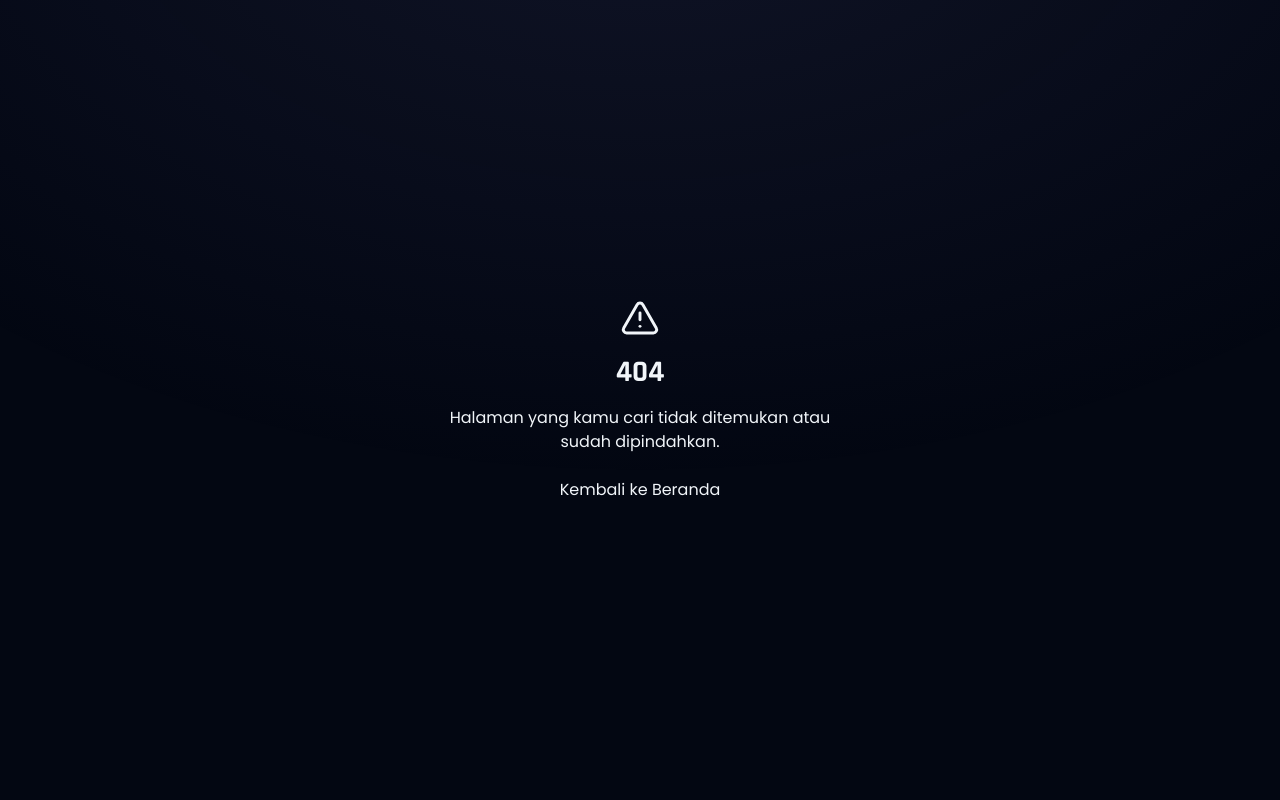
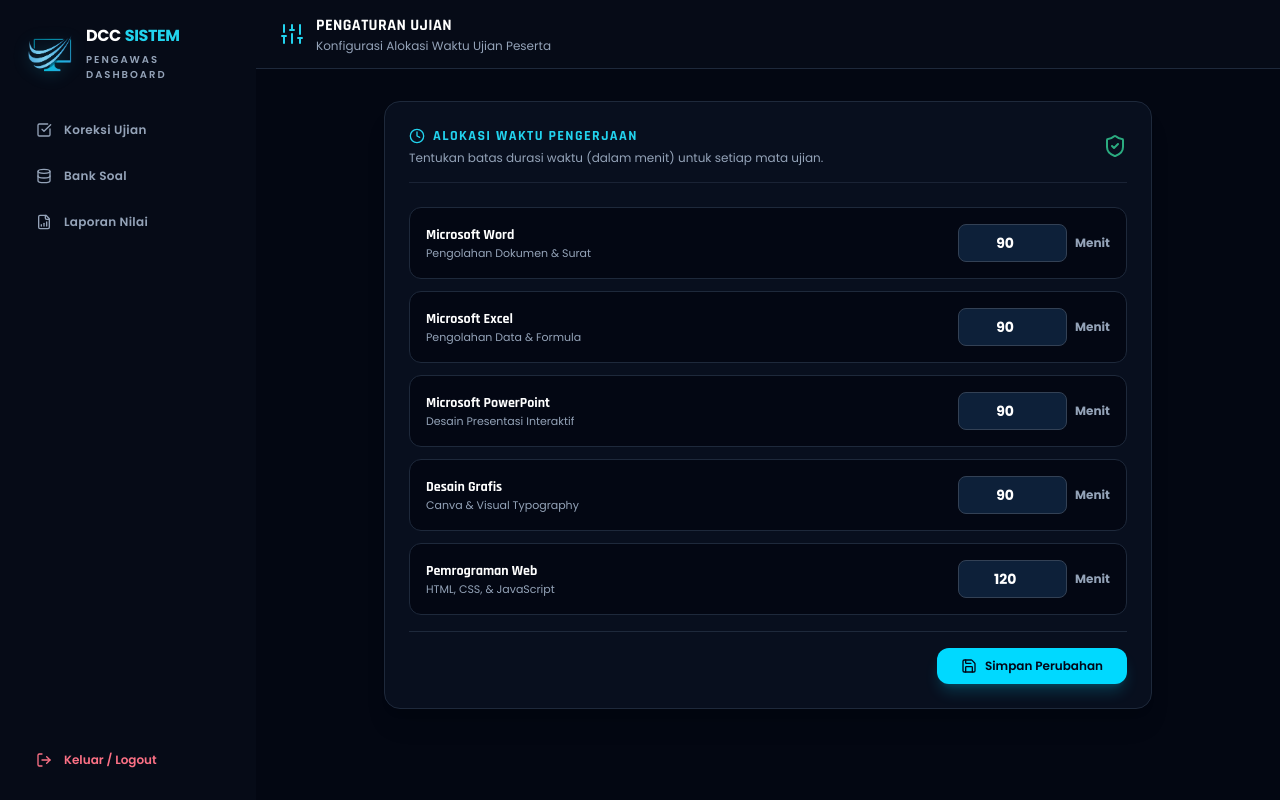
Before and after one commit to dcc-daruttaufiq/dcc-cbt-system, a React (Vite) app in the folder client/: page /pengaturan-ujian in a window 1280 px wide. Before the commit this address had no page. Built offline with nearby package versions, Linux system fonts and the light colour scheme; no server answers; the database is empty.

Commit message:
pengaturanujian

```diff
--- a/client/src/pages/DashboardPanitia.jsx
+++ b/client/src/pages/DashboardPanitia.jsx
@@ -75,12 +75,6 @@ export default function DashboardPanitia() {
   const ITEMS_PER_PAGE = 8;
 
   const pesertaFileInputRef = useRef(null);
-
-  const menuPanitia = [
-    { label: 'Koreksi Ujian', path: '/dashboard-panitia', icon: '📊' },
-    { label: 'Bank Soal', path: '/bank-soal', icon: '📚' },
-    { label: 'Laporan Nilai', path: '/laporan', icon: '📈' },
-  ];
 
   // 1. LOAD CONFIG DURASI DARI SUPABASE / LOCALSTORAGE
   const loadPengaturanDurasi = async () => {
--- /dev/null
+++ b/client/src/pages/PengaturanUjian.jsx
@@ -0,0 +1,185 @@
+import React, { useState, useEffect } from 'react';
+import { supabase, TABLES } from '../utils/supabaseClient';
+import Sidebar from '../components/ui/Sidebar';
+import Navbar from '../components/ui/Navbar';
+import Button from '../components/ui/Button';
+import Input from '../components/ui/Input';
+import { Sliders, Clock, Save, CheckCircle2, AlertCircle, ShieldCheck } from 'lucide-react';
+
+const KATALOG_KATEGORI = [
+  { id: 'word', nama: 'Microsoft Word', desc: 'Pengolahan Dokumen & Surat' },
+  { id: 'excel', nama: 'Microsoft Excel', desc: 'Pengolahan Data & Formula' },
+  { id: 'powerpoint', nama: 'Microsoft PowerPoint', desc: 'Desain Presentasi Interaktif' },
+  { id: 'desain', nama: 'Desain Grafis', desc: 'Canva & Visual Typography' },
+  { id: 'pemrograman', nama: 'Pemrograman Web', desc: 'HTML, CSS, & JavaScript' }
+];
+
+export default function PengaturanUjian() {
+  const [durasiUjian, setDurasiUjian] = useState({
+    word: 90,
+    excel: 90,
+    powerpoint: 90,
+    desain: 90,
+    pemrograman: 120
+  });
+
+  const [isLoading, setIsLoading] = useState(true);
+  const [isSaving, setIsSaving] = useState(false);
+  const [message, setMessage] = useState({ type: '', text: '' });
+
+  const menuPanitia = [
+    { label: 'Koreksi Ujian', path: '/dashboard-panitia', icon: '📊' },
+    { label: 'Bank Soal', path: '/bank-soal', icon: '📚' },
+    { label: 'Pengaturan Ujian', path: '/pengaturan-ujian', icon: '⚙️' },
+    { label: 'Laporan Nilai', path: '/laporan', icon: '📈' },
+  ];
+
+  // Load Pengaturan dari Supabase Cloud
+  const loadPengaturan = async () => {
+    setIsLoading(true);
+    try {
+      const { data, error } = await supabase
+        .from(TABLES.PENGATURAN_UJIAN || 'pengaturan_ujian')
+        .select('*')
+        .eq('key', 'durasi_ujian_menit')
+        .maybeSingle();
+
+      if (!error && data && data.value) {
+        const parsed = typeof data.value === 'string' ? JSON.parse(data.value) : data.value;
+        setDurasiUjian(prev => ({ ...prev, ...parsed }));
+        localStorage.setItem('dcc_durasi_ujian', JSON.stringify(parsed));
+      }
+    } catch (err) {
+      console.warn('Membaca durasi dari cache lokal...', err);
+      const local = localStorage.getItem('dcc_durasi_ujian');
+      if (local) {
+        try { setDurasiUjian(JSON.parse(local)); } catch (e) {}
+      }
+    } finally {
+      setIsLoading(false);
+    }
+  };
+
+  useEffect(() => {
+    loadPengaturan();
+  }, []);
+
+  // Simpan Pengaturan ke Supabase Cloud
+  const handleSimpan = async (e) => {
+    e.preventDefault();
+    setIsSaving(true);
+    setMessage({ type: '', text: '' });
+
+    try {
+      localStorage.setItem('dcc_durasi_ujian', JSON.stringify(durasiUjian));
+
+      const { error } = await supabase
+        .from(TABLES.PENGATURAN_UJIAN || 'pengaturan_ujian')
+        .upsert({
+          key: 'durasi_ujian_menit',
+          value: JSON.stringify(durasiUjian),
+          updated_at: new Date().toISOString()
+        }, { onConflict: 'key' });
+
+      if (error) throw error;
+
+      setMessage({ type: 'success', text: 'Pengaturan durasi ujian berhasil disimpan ke Supabase Cloud!' });
+    } catch (err) {
+      console.error('Gagal menyimpan ke Cloud:', err);
+      setMessage({ type: 'warning', text: 'Tersimpan di Lokal. Pastikan SQL Editor Supabase sudah dijalankan.' });
+    } finally {
+      setIsSaving(false);
+    }
+  };
+
+  return (
+    <div className="flex min-h-screen bg-[#030712] text-slate-100 font-sans">
+      <Sidebar links={menuPanitia} userRole="Pengawas" />
+
+      <div className="flex-1 flex flex-col min-w-0">
+        <Navbar>
+          <div className="flex items-center gap-3">
+            <Sliders className="text-cyan-400 w-6 h-6" />
+            <div>
+              <h1 className="text-base font-display font-bold text-white tracking-wide">PENGATURAN UJIAN</h1>
+              <p className="text-xs text-slate-400">Konfigurasi Alokasi Waktu Ujian Peserta</p>
+            </div>
+          </div>
+        </Navbar>
+
+        <main className="p-6 md:p-8 flex-1 overflow-y-auto">
+          <div className="max-w-3xl mx-auto space-y-6">
+
+            <div className="p-6 bg-[#0d1527]/60 border border-slate-800 rounded-2xl space-y-6 shadow-xl">
+              <div className="border-b border-slate-800/80 pb-4 flex items-center justify-between">
+                <div>
+                  <h2 className="text-sm font-display font-bold text-cyan-400 uppercase tracking-widest flex items-center gap-2">
+                    <Clock className="w-4 h-4" /> ALOKASI WAKTU PENGERJAAN
+                  </h2>
+                  <p className="text-xs text-slate-400 mt-1">
+                    Tentukan batas durasi waktu (dalam menit) untuk setiap mata ujian.
+                  </p>
+                </div>
+                <ShieldCheck className="w-6 h-6 text-emerald-400 opacity-80" />
+              </div>
+
+              {message.text && (
+                <div className={`p-3.5 rounded-xl text-xs flex items-center gap-2.5 border ${
+                  message.type === 'success'
+                    ? 'bg-emerald-500/10 border-emerald-500/30 text-emerald-400'
+                    : 'bg-amber-500/10 border-amber-500/30 text-amber-400'
+                }`}>
+                  {message.type === 'success' ? <CheckCircle2 className="w-4 h-4 shrink-0" /> : <AlertCircle className="w-4 h-4 shrink-0" />}
+                  <span>{message.text}</span>
+                </div>
+              )}
+
+              {isLoading ? (
+                <div className="p-8 text-center text-xs text-slate-500">Memuat konfigurasi durasi...</div>
+              ) : (
+                <form onSubmit={handleSimpan} className="space-y-4">
+                  <div className="grid grid-cols-1 gap-3">
+                    {KATALOG_KATEGORI.map((kat) => (
+                      <div key={kat.id} className="p-4 rounded-xl bg-[#030712]/90 border border-slate-800 flex items-center justify-between gap-4">
+                        <div>
+                          <h3 className="font-display font-bold text-sm text-white">{kat.nama}</h3>
+                          <p className="text-[11px] text-slate-400">{kat.desc}</p>
+                        </div>
+
+                        <div className="flex items-center gap-2">
+                          <Input
+                            type="number"
+                            min="5"
+                            max="360"
+                            value={durasiUjian[kat.id] || 90}
+                            onChange={(e) => {
+                              const val = parseInt(e.target.value) || 0;
+                              setDurasiUjian(prev => ({ ...prev, [kat.id]: val }));
+                            }}
+                            className="w-24 text-center font-display font-bold text-cyan-400 text-sm py-2 bg-[#0d1527] border-slate-700"
+                          />
+                          <span className="text-xs text-slate-400 font-sans font-bold">Menit</span>
+                        </div>
+                      </div>
+                    ))}
+                  </div>
+
+                  <div className="pt-4 border-t border-slate-800 flex justify-end">
+                    <Button
+                      type="submit"
+                      disabled={isSaving}
+                      className="bg-cyan-400 hover:bg-cyan-300 text-slate-950 font-display font-bold text-xs px-6 py-2.5 border-0 rounded-xl flex items-center gap-2 shadow-lg shadow-cyan-400/20"
+                    >
+                      <Save className="w-4 h-4" /> {isSaving ? 'Menyimpan...' : 'Simpan Perubahan'}
+                    </Button>
+                  </div>
+                </form>
+              )}
+            </div>
+
+          </div>
+        </main>
+      </div>
+    </div>
+  );
+}
--- a/client/src/routes/AppRoutes.jsx
+++ b/client/src/routes/AppRoutes.jsx
@@ -12,6 +12,7 @@ const DashboardAdmin = lazy(() => import('../pages/DashboardAdmin'));
 const RuangUjian = lazy(() => import('../pages/RuangUjian'));
 const BankSoal = lazy(() => import('../pages/BankSoal'));
 const Laporan = lazy(() => import('../pages/Laporan'));
+const PengaturanUjian = lazy(() => import('../pages/PengaturanUjian')); // <-- 1. TAMBAHKAN LAZY IMPORT INI
 const NotFound = lazy(() => import('../pages/NotFound'));
 
 // Wrapper Suspense
@@ -39,6 +40,7 @@ export const router = createBrowserRouter([
       { path: 'ruang-ujian', element: <SuspenseWrapper><RuangUjian /></SuspenseWrapper> },
       { path: 'bank-soal', element: <SuspenseWrapper><BankSoal /></SuspenseWrapper> },
       { path: 'laporan', element: <SuspenseWrapper><Laporan /></SuspenseWrapper> },
+      { path: 'pengaturan-ujian', element: <SuspenseWrapper><PengaturanUjian /></SuspenseWrapper> }, // <-- 2. TAMBAHKAN ROUTE INI
       { path: '*', element: <SuspenseWrapper><NotFound /></SuspenseWrapper> },
     ],
   },
```
